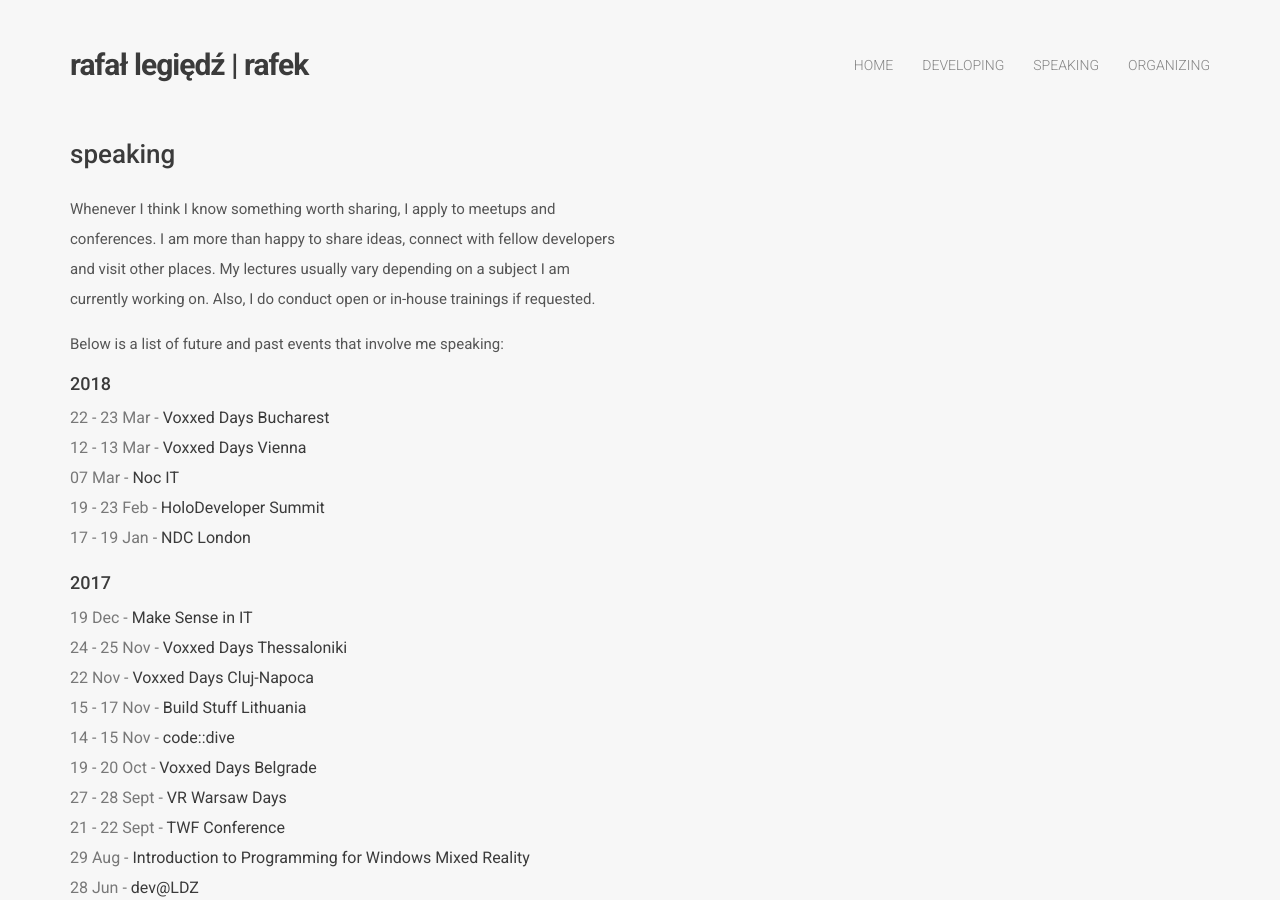
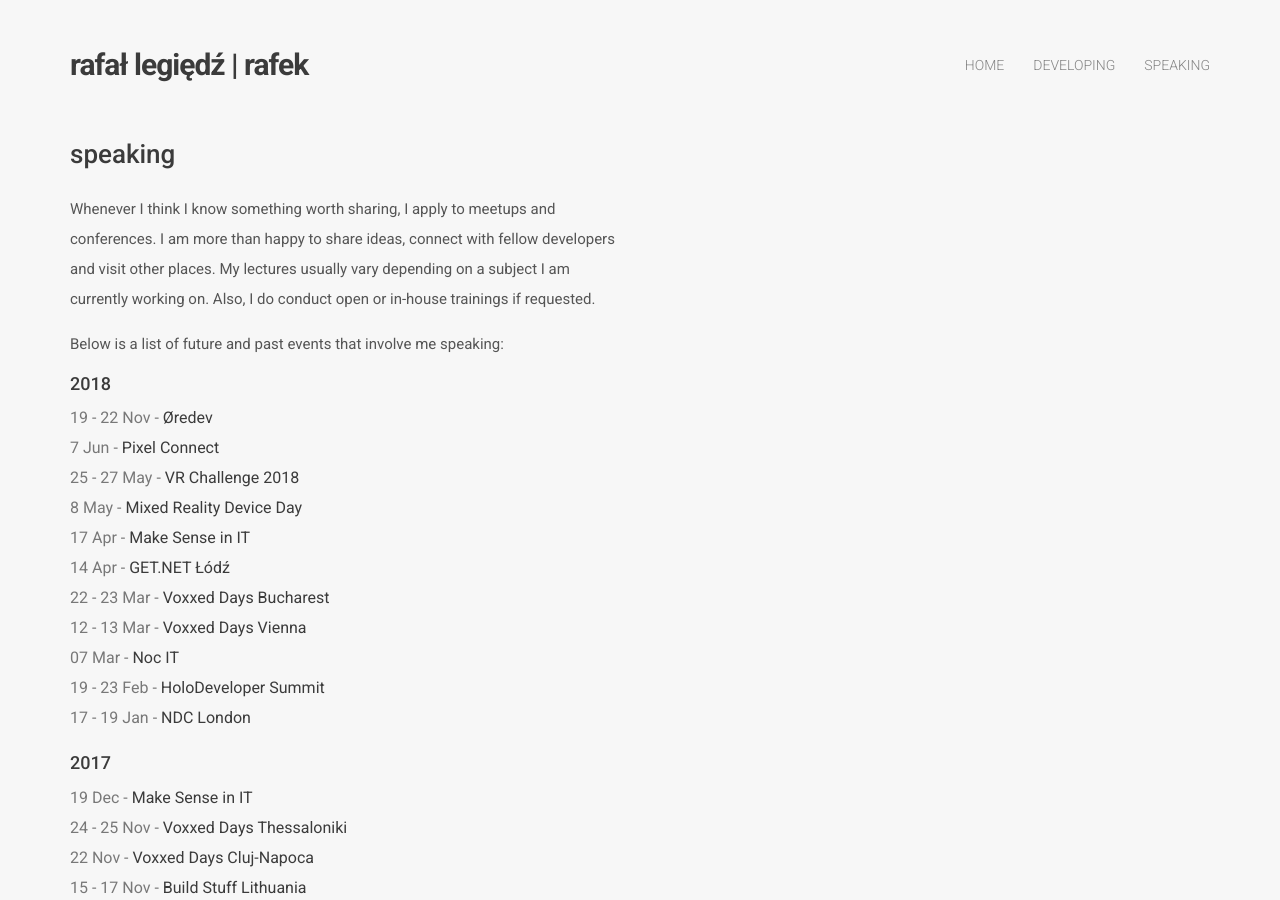
Before and after one commit to rafek/rafek.github.io, a Jekyll site: the page built from speaking/index.html, in a window 1280 px wide and 900 px high. Built offline with Jekyll 4.4.1, drawn with Linux system fonts in a browser that asks for light colours; nearby versions of some CDN libraries.

Commit message:
Updated list of events.

```diff
--- a/_includes/header.html
+++ b/_includes/header.html
@@ -22,9 +22,9 @@
               <li class="">
                 <a href="/speaking">speaking</a>
               </li>
-              <li class="">
+              <!-- <li class="">
                 <a href="/organizing">organizing</a>
-              </li>
+              </li> -->
             </ul>
           </nav>
         </div>
--- a/speaking/index.html
+++ b/speaking/index.html
@@ -25,6 +25,24 @@
               <div class="tab year-2018-tab">
                 <h4>2018</h4>
                 <ul>
+                  <li>
+                    19 - 22 Nov - <a href="http://oredev.org/">Øredev</a>
+                  </li>
+                  <li>
+                    7 Jun - <a href="http://pixel-connect.com/en/">Pixel Connect</a>
+                  </li>
+                  <li>
+                    25 - 27 May - <a href="http://vrchallenge.io/">VR Challenge 2018</a>
+                  </li>
+                  <li>
+                    8 May - <a href="https://startberry.com/events/mixed-reality-device-day-2/">Mixed Reality Device Day</a>
+                  </li>
+                  <li>
+                    17 Apr - <a href="https://www.meetup.com/make-sense-it/events/249490115/">Make Sense in IT</a>
+                  </li>
+                  <li>
+                    14 Apr - <a href="https://konferencjaget.net/pl/lodz">GET.NET Łódź</a>
+                  </li>
                   <li>
                     22 - 23 Mar - <a href="https://voxxeddays.com/romania/bucharest/2018-03-22/">Voxxed Days Bucharest</a>
                   </li>
```
